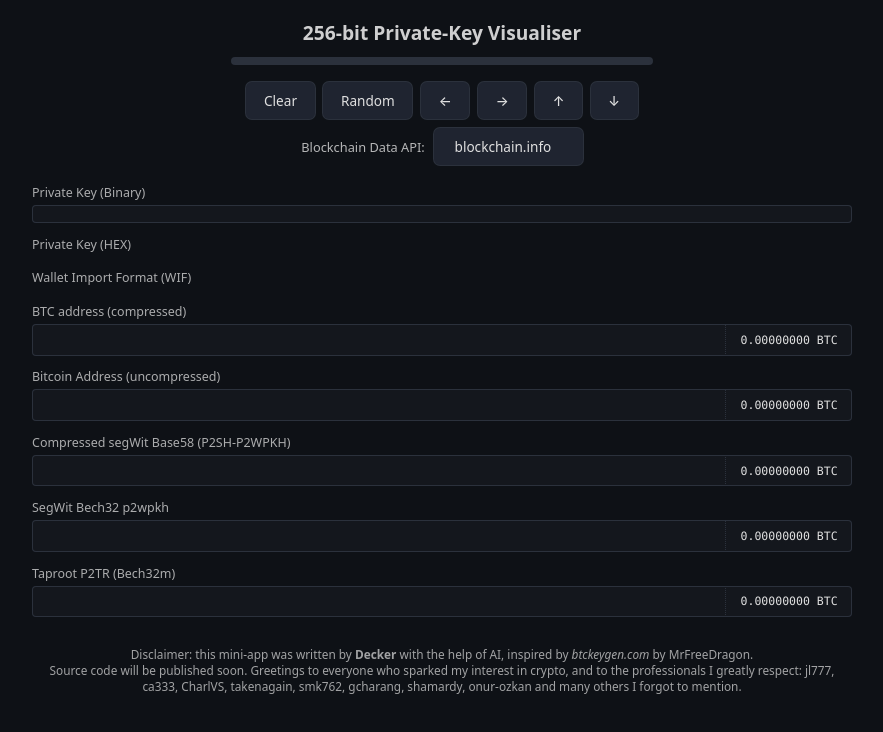
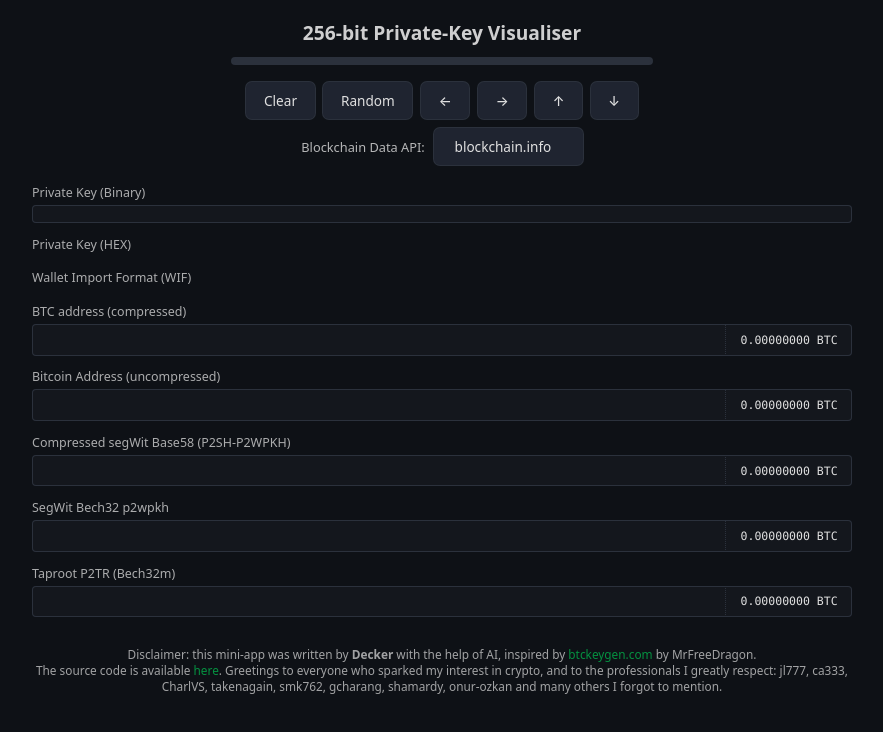
Before and after one commit to DeckerSU/private-key-visualiser, a plain HTML site: page index.html in a window 1280 px wide. Shown: the whole page, without its empty margins (198-1081 px from the left). Drawn offline with Linux system fonts and the light colour scheme.

Commit message:
add sources link in disclaimer

```diff
--- a/index.html
+++ b/index.html
@@ -35,6 +35,7 @@ select{padding-right:1.8rem}
 .value.error  .balance{background:#c62828;color:#fff;font-weight:600}
 #bin{white-space:pre-wrap;word-break:break-all;padding:.55rem .7rem}
 .disclaimer{max-width:820px;font-size:.74rem;opacity:.7;margin:1.4rem auto;text-align:center;line-height:1.35}
+.disclaimer a {color: #00c853; text-decoration: none;}
 </style>
 </head>
 <body>
@@ -75,8 +76,8 @@ select{padding-right:1.8rem}
   <div id="addrTR" class="value"><span id="addrTRtext" class="addr"></span><span id="balTR" class="balance">0.00000000 BTC</span></div></div>
 
 <p class="disclaimer">
-  Disclaimer: this mini-app was written by <strong>Decker</strong> with the help of AI, inspired by <em>btckeygen.com</em> by MrFreeDragon.<br>
-  Source code will be published soon. Greetings to everyone who sparked my interest in crypto, and to the professionals I greatly respect: jl777, ca333, CharlVS, takenagain, smk762, gcharang, shamardy, onur-ozkan and many others I forgot to mention.
+  Disclaimer: this mini-app was written by <strong>Decker</strong> with the help of AI, inspired by <a href="https://btckeygen.com/" target="_blank">btckeygen.com</a> by MrFreeDragon.<br>
+  The source code is available <a href="https://github.com/DeckerSU/private-key-visualiser" target="_blank">here</a>. Greetings to everyone who sparked my interest in crypto, and to the professionals I greatly respect: jl777, ca333, CharlVS, takenagain, smk762, gcharang, shamardy, onur-ozkan and many others I forgot to mention.
 </p>
 
 <script type="module">
```
